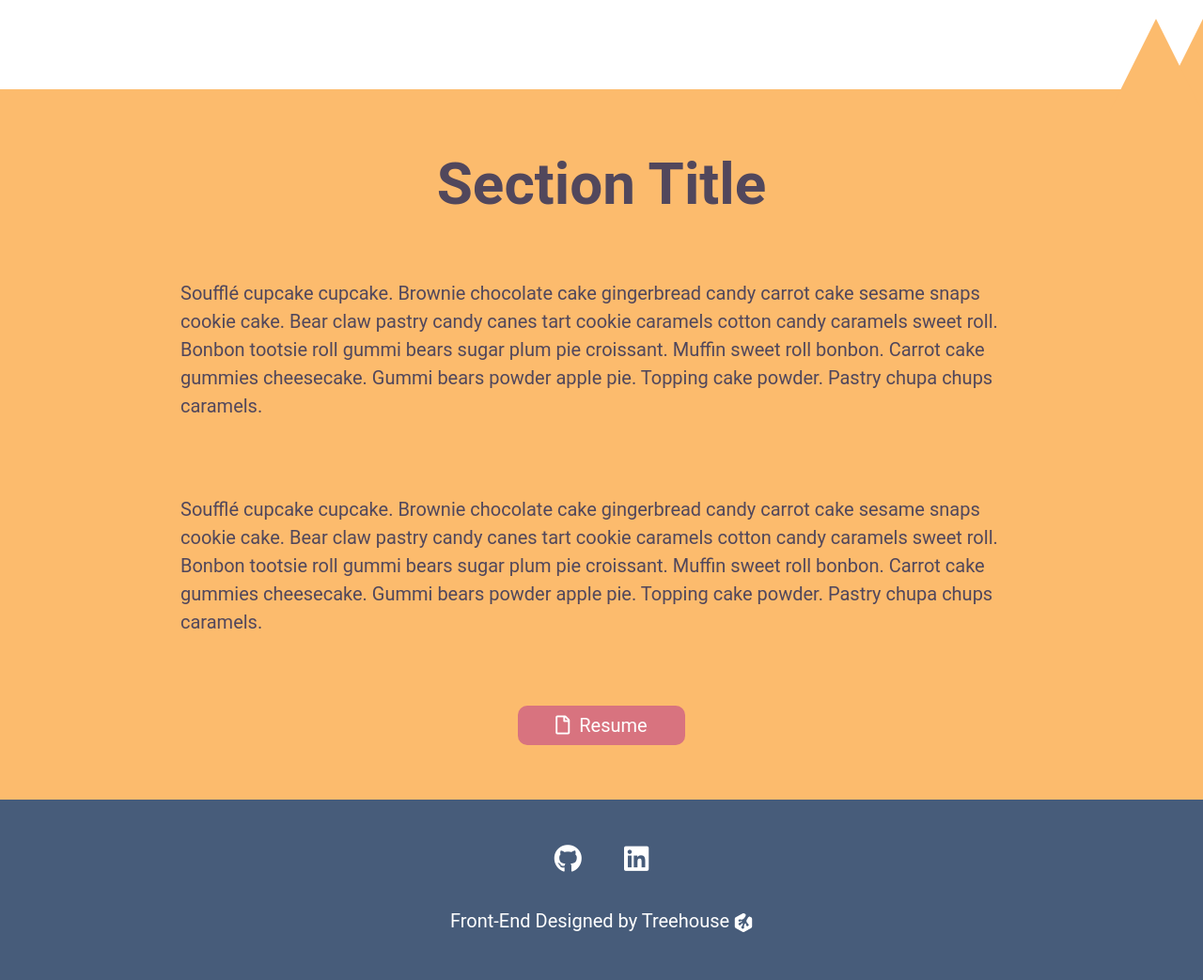
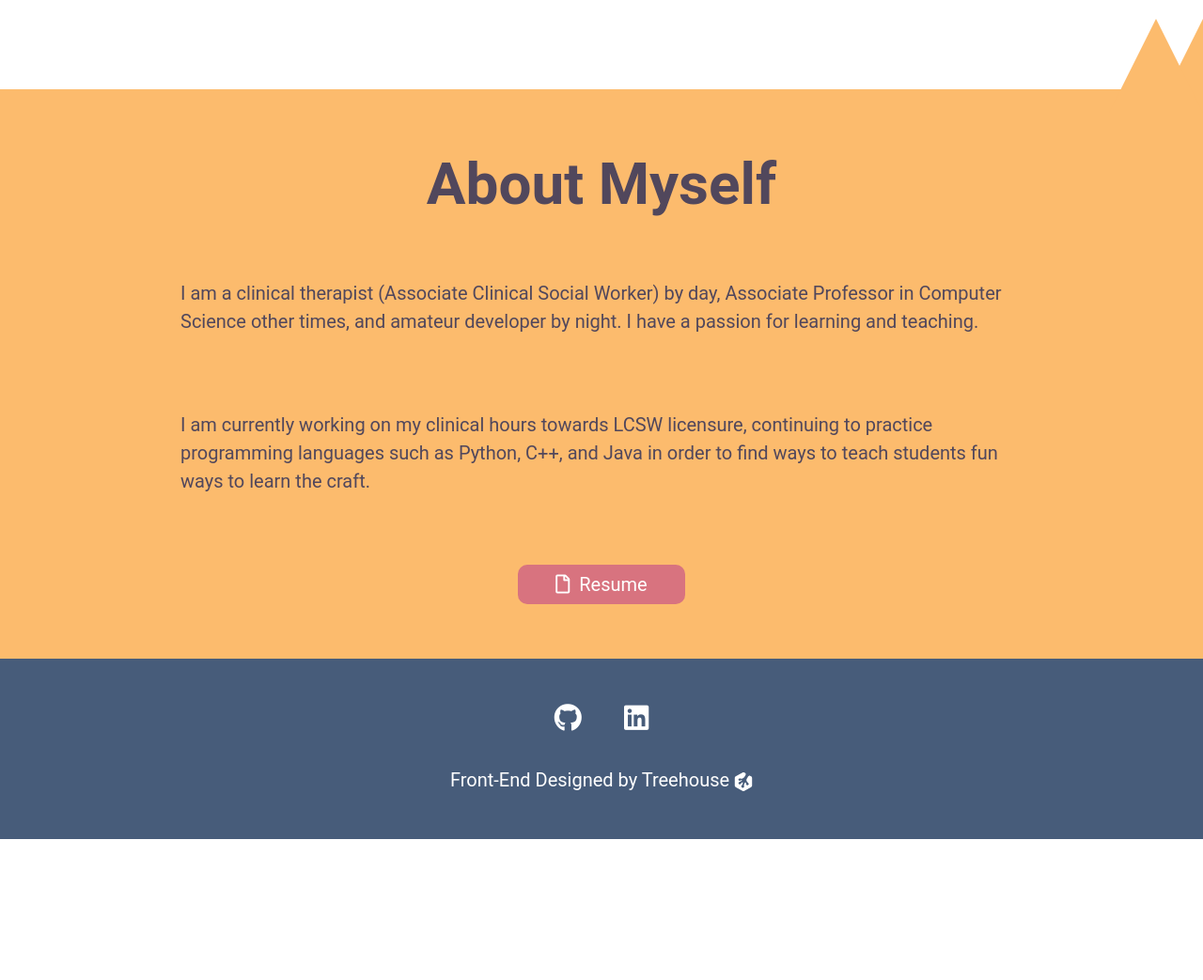
Before and after one commit to dhernandez-msjc/python_techdegree_project_05, a Flask app: page /about in a window 1280 px wide; the page is wider, and only the part inside the window is pictured. Shown: the part 713-1756 px from the top of that part at 94% size. After the commit the page ends 1606 px from the top of that part, so only its background shows below. Run offline with Flask 2, Linux system fonts and the light colour scheme; data comes from the database, SQL or seed files in the repository.

Commit message:
updated about page.

```diff
--- a/templates/about.html
+++ b/templates/about.html
@@ -2,39 +2,26 @@
 {% block content %}
         <section class="header">
             <h1>David C Hernandez</h1>
-            <p>Your current goal. (Job, freelance, etc)</p>
+            <p>Looking for a developer or teaching position.</p>
             <!--I would suggest choosing a different picture here.-->
             <!--Like maybe a hobby photo-->
 <!--            <img src="https://cdn.pixabay.com/photo/2020/09/04/12/32/kayak-5543935_1280.jpg" alt="Headshot of myself">-->
             <img src="https://cdn.pixabay.com/photo/2018/05/08/08/44/artificial-intelligence-3382507_1280.jpg" alt="Headshot of myself">
-
         </section>
         <section id="about-page">
             <div id="triangle7"></div>
             <div id="triangle8"></div>
-            <h2>Section Title</h2>
+            <h2>About Myself</h2>
             <p>
-                Soufflé cupcake cupcake.
-                Brownie chocolate cake gingerbread candy carrot cake sesame snaps cookie cake.
-                Bear claw pastry candy canes tart cookie caramels cotton candy caramels sweet roll.
-                Bonbon tootsie roll gummi bears sugar plum pie croissant.
-                Muffin sweet roll bonbon.
-                Carrot cake gummies cheesecake.
-                Gummi bears powder apple pie.
-                Topping cake powder.
-                Pastry chupa chups caramels.
+                I am a clinical therapist (Associate Clinical Social Worker) by day, Associate Professor in
+                Computer Science other times, and amateur developer by night.  I have a passion for learning
+                and teaching.
             </p>
             <p>
-                Soufflé cupcake cupcake.
-                Brownie chocolate cake gingerbread candy carrot cake sesame snaps cookie cake.
-                Bear claw pastry candy canes tart cookie caramels cotton candy caramels sweet roll.
-                Bonbon tootsie roll gummi bears sugar plum pie croissant.
-                Muffin sweet roll bonbon.
-                Carrot cake gummies cheesecake.
-                Gummi bears powder apple pie.
-                Topping cake powder.
-                Pastry chupa chups caramels.
+                I am currently working on my clinical hours towards LCSW licensure, continuing to practice
+                programming languages such as Python, C++, and Java in order to find ways to teach students
+                fun ways to learn the craft.
             </p>
-            <a href="#"><i class="far fa-file"></i>Resume</a>
+            <a href="/documents/CV%2006-14-22.pdf" download="my_cv.pdf"><i class="far fa-file"></i>Resume</a>
         </section>
 {% endblock %}
```
Also changed, not shown: 1 other file.
